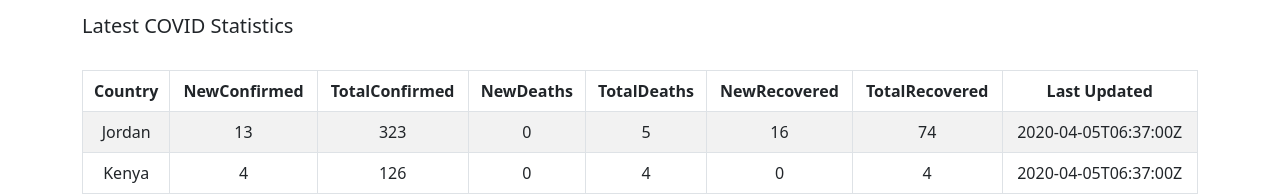
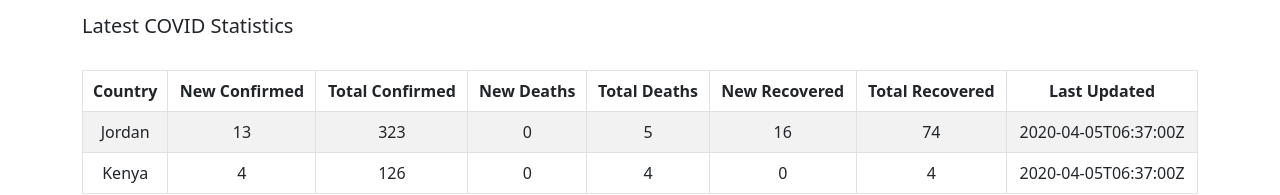
Before and after one commit to makkahwi/nadsoft_assignment, a React (Create React App) app: page / in a window 1280 px wide. Shown: the part 210-405 px from the top of the page. Built offline with nearby package versions, Linux system fonts and the light colour scheme.

Commit message:
Add Table Columns Title Generator

```diff
--- a/src/Components/Table/index.jsx
+++ b/src/Components/Table/index.jsx
@@ -2,13 +2,15 @@ import { render } from '@testing-library/react';
 import Table from '../Base/Table';
 
 export default function TableComp({ columns, data, className, ...props }) {
+  const generateColumnTitle = key => key?.split("")?.map((letter, i) => i === 0 ? letter : letter === letter.toUpperCase() ? ` ${letter}` : letter).join("")
+
   return (
     <Table striped bordered hover responsive className={`my-3 text-center ${className}`} {...props}>
       <thead>
         <tr>
           {columns?.map((column, i) => (
             <th key={i}>
-              {column.title || column.key}
+              {column.title || generateColumnTitle(column.key)}
             </th>
           ))}
         </tr>
```
